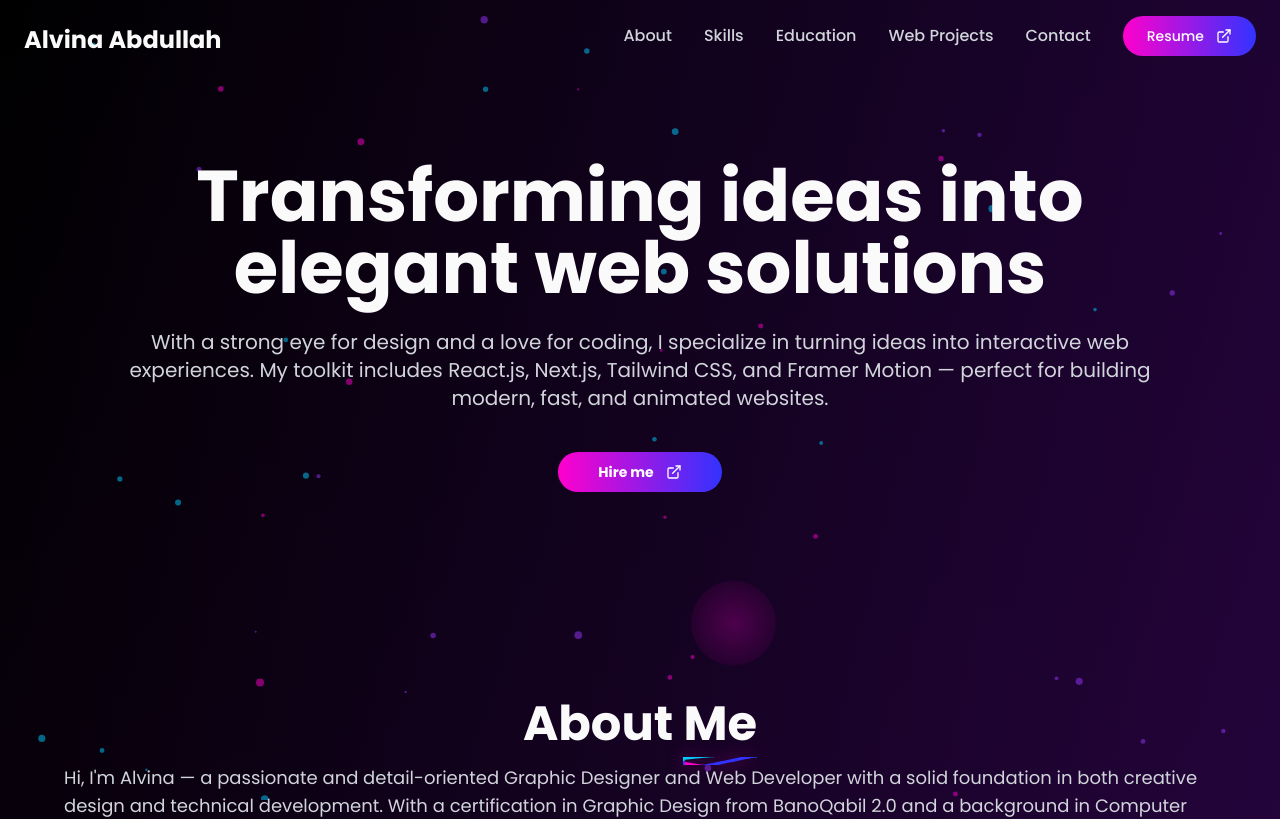
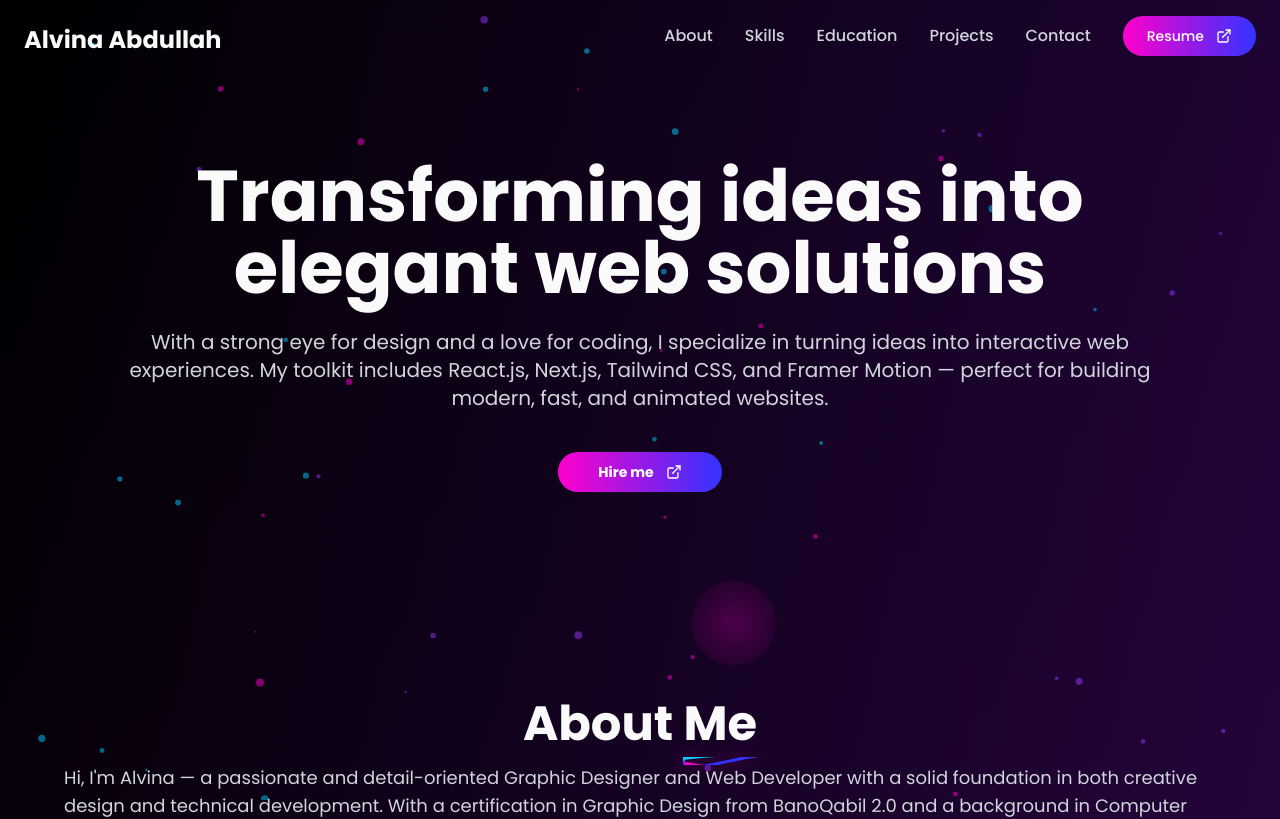
Before and after one commit to alvina-abdullah/Professional-Portfolio, a Next.js app: page / in a window 1280 px wide. Shown: the top 819 px of the page. Built offline with nearby package versions, Linux system fonts and the light colour scheme.

Commit message:
complete

```diff
--- a/components/Header.tsx
+++ b/components/Header.tsx
@@ -12,7 +12,7 @@ const navLinks = [
   { name: "Skills", href: "/skills" },
   { name: "Education", href: "/education" },
   // { name: "Graphic Projects", href: "/graphic-projects" },
-  { name: "Web Projects", href: "/web-projects" },
+  { name: "Projects", href: "/web-projects" },
   { name: "Contact", href: "/contact" },
 ]
 
```
